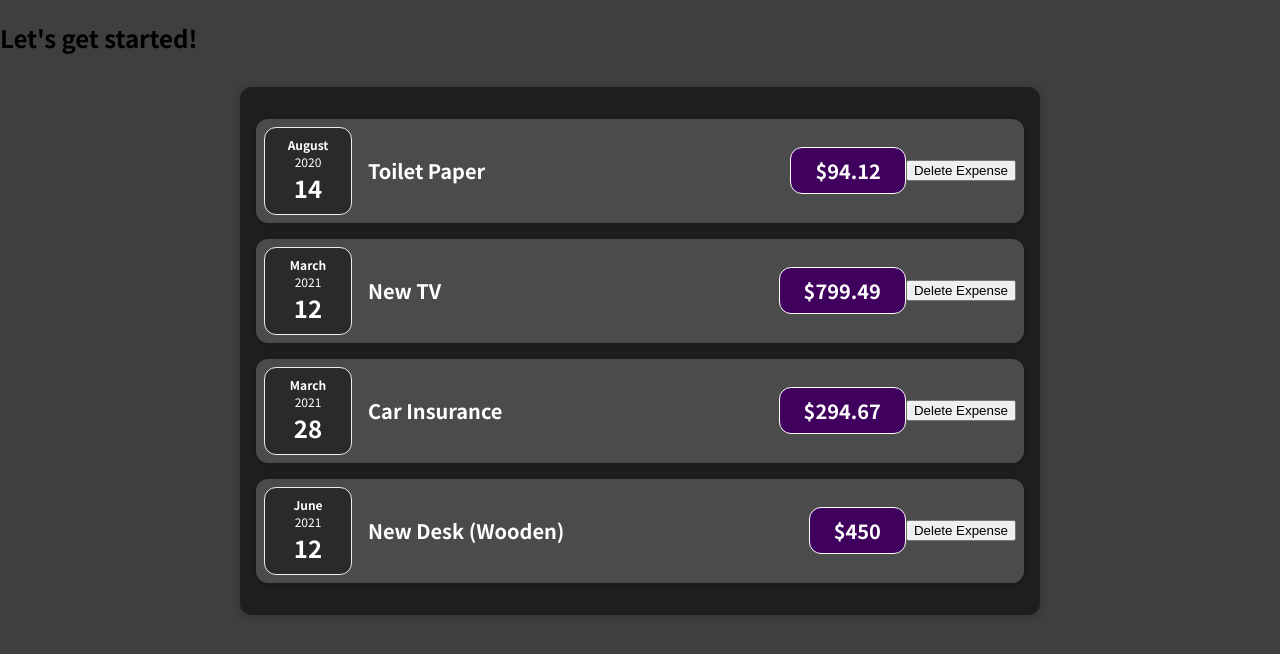
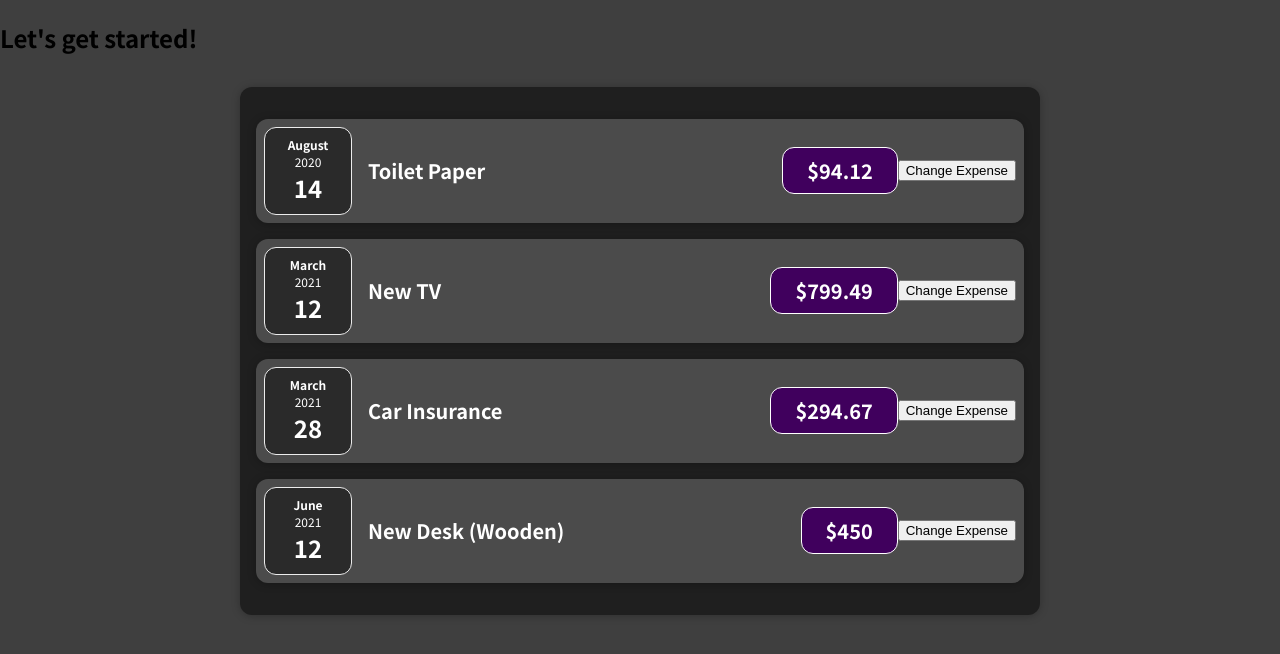
Before and after one commit to Vikassinghrathor/Sharpener_ReactJs_projects, a React (Create React App) app: page / in a window 1280 px wide. Shown: the top 654 px of the page. Built offline with nearby package versions, Linux system fonts and the light colour scheme.

Commit message:
useState button amount

```diff
--- a/src/Components/Expense/ExpenseItem.jsx
+++ b/src/Components/Expense/ExpenseItem.jsx
@@ -1,23 +1,25 @@
+// ExpenseItem.js
+import React, { useState } from 'react';
 import ExpenseDate from './ExpenseDate';
 import './ExpenseItem.css';
 import Card from '../UI/Card';
 
 function ExpenseItem(props) {
+  const [changeInput, setChangeInput] = useState(props.amount);
 
-  const DeleteExpanse = () => {
-    const expenseItemContainer = document.getElementById(`expense-item-${props.id}`);
+  const expenseHandler = () => {
+    setChangeInput('100$');
+    console.log(changeInput); // This will log the old value due to the asynchronous nature of state updates
+  };
 
-    expenseItemContainer.parentNode.removeChild(expenseItemContainer);
-
-  }
   return (
-    <Card className='expense-item'>
+    <Card className='expense-item' id={`expense-item-${props.id}`}>
       <ExpenseDate date={props.date} />
       <div className='expense-item__description'>
         <h2>{props.title}</h2>
-        <div className='expense-item__price'>${props.amount}</div>
+        <div className='expense-item__price'>${changeInput}</div>
       </div>
-      <button onClick={DeleteExpanse}>Delete Expense</button>
+      <button onClick={expenseHandler}>Change Expense</button>
     </Card>
   );
 }
```
